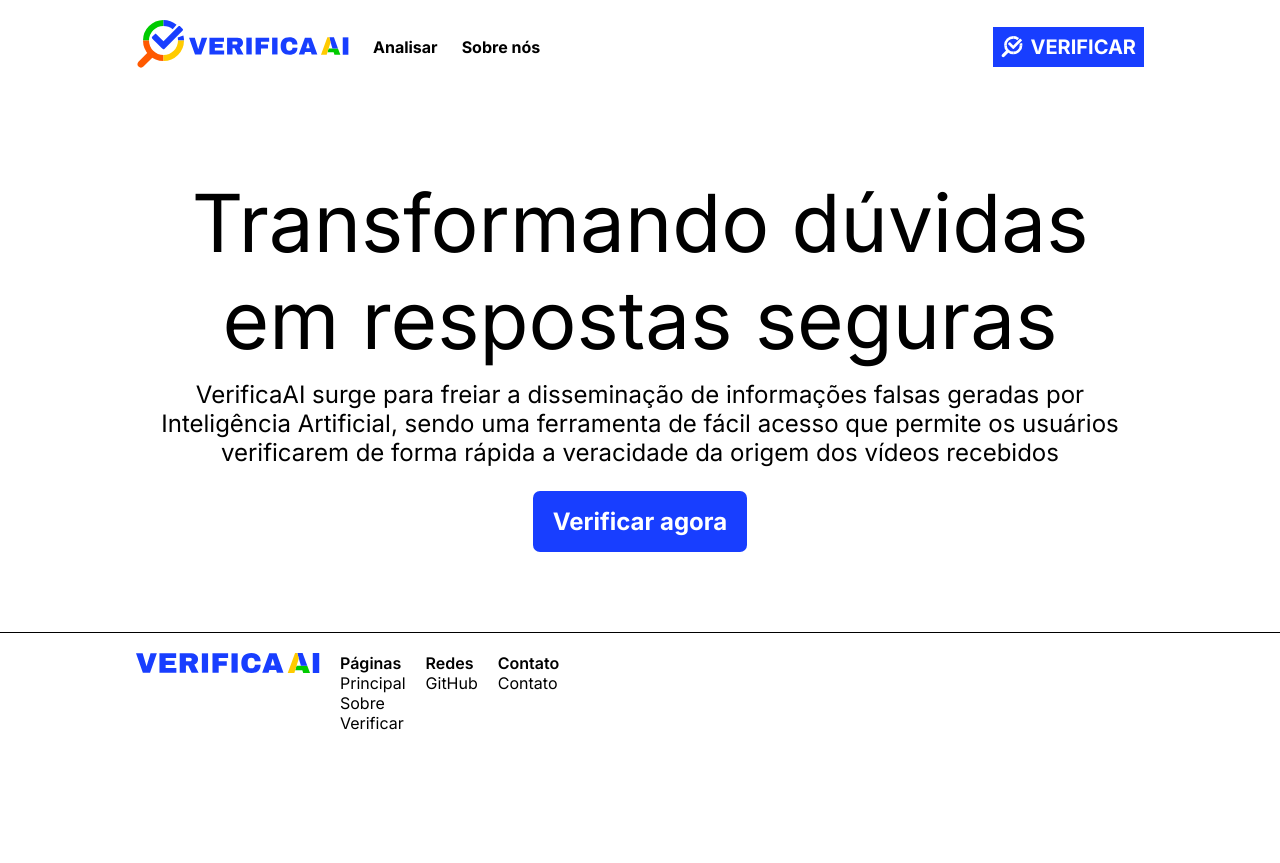
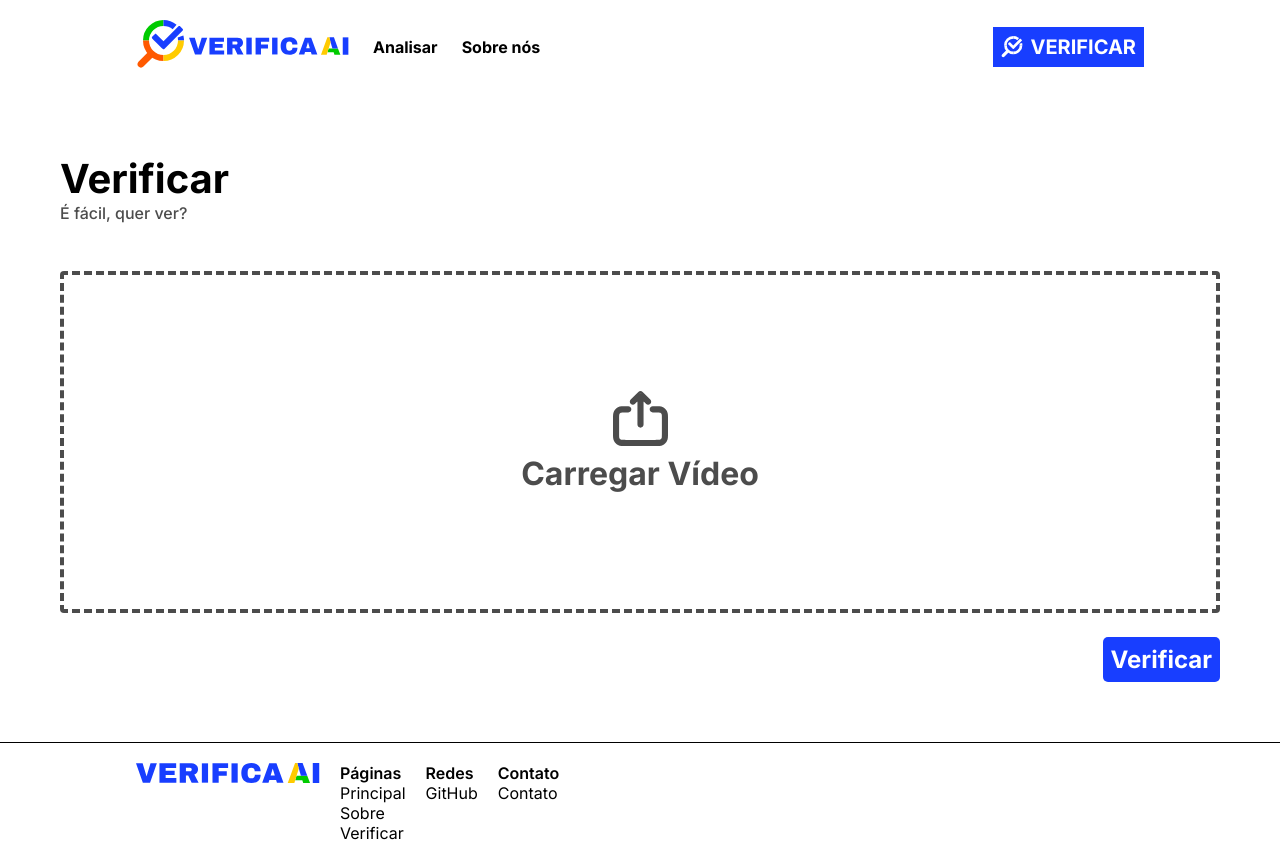
Before and after one commit to verificaai/web, a React (Vite) app in the folder verificaai_web/: page / in a window 1280 px wide. Before the commit the page ends 800 px from the top, so only its background shows below. Built offline with nearby package versions, Linux system fonts and the light colour scheme.

Commit message:
página de upload de vídeos finalizada

```diff
--- a/verificaai_web/src/components/upload/index.jsx
+++ b/verificaai_web/src/components/upload/index.jsx
@@ -1,10 +1,29 @@
 import { useState } from 'react'
 import './style.css'
-import Header from '../../components/header'
-import Footer from '../../components/footer'
+import IMG_upload from '../../assets/Upload.svg'
 
 function Upload() {
+    function handleFileChange(){
+        console.log("a")
+    }
 
+    function handleUpload(){
+        console.log("b")
+    }
+
+    return (
+        <div className='upload'>
+            <div className='inputFile'>
+                <input type="file" onChange={handleFileChange}/>
+
+                <img src={IMG_upload}/>
+
+                <h1>
+                    Carregar Vídeo
+                </h1>
+            </div>
+        </div>
+    )
 }
 
-export default About
+export default Upload
--- a/verificaai_web/src/components/upload/style.css
+++ b/verificaai_web/src/components/upload/style.css
@@ -0,0 +1,28 @@
+.inputFile{
+    position: relative;
+
+    display: flex;
+    flex-direction: column;
+    justify-content: center;
+    align-items: center;
+    gap: 0.5rem;
+    align-self: stretch;
+    border-radius: 0.25rem;
+    border: 4px dashed #4C4C4C;
+    background: #FFF;
+    padding: 10% 5%;
+}
+
+input{
+    opacity: 0;
+    position: absolute;
+    inset: 0;
+}
+
+h1{
+    color: #4C4C4C;
+    font-size: 2rem;
+    font-style: normal;
+    font-weight: 700;
+    line-height: normal;
+}
--- a/verificaai_web/src/main.jsx
+++ b/verificaai_web/src/main.jsx
@@ -6,6 +6,6 @@ import Verify from './pages/Verify'
 
 createRoot(document.getElementById('root')).render(
   <StrictMode>
-    <Home />
+    <Verify />
   </StrictMode>,
 )
--- a/verificaai_web/src/pages/Verify/index.jsx
+++ b/verificaai_web/src/pages/Verify/index.jsx
@@ -2,29 +2,35 @@ import { useState } from 'react'
 import './style.css'
 import Header from '../../components/header'
 import Footer from '../../components/footer'
-import Upload from '../../assets/Upload.svg'
+import Upload from '../../components/upload'
 
 function Verify() {
-  function handleFileChange(){
-    console.log("a")
-  }
+  return (
+     <div className='page'>
+      <Header />
 
-  function handleUpload(){
-    console.log("b")
-  }
+          <div className='upload-container'>
+            <div className='texto'>
+              <h1>
+                Verificar
+              </h1>
 
-  return (
-    <div className='upload'>
-        <div className='inputFile'>
-          <input type="file" onChange={handleFileChange}/>
+              <h2>
+                É fácil, quer ver?
+              </h2>
+            </div>
 
-          <img src={Upload}/>
+            <div className='upload'>
+              <Upload />
 
-          <h1>
-            Carregar Vídeo
-          </h1>
-        </div>
-    </div>
+              <button>
+                Verificar
+              </button>
+            </div>
+          </div>
+
+      <Footer />
+     </div>
   )
 }
 
--- a/verificaai_web/src/pages/Verify/style.css
+++ b/verificaai_web/src/pages/Verify/style.css
@@ -1,20 +1,43 @@
-.inputFile{
-    position: relative;
-
+.upload-container{
+    margin: 3.75rem;
     display: flex;
-    padding: 103px 540px;
     flex-direction: column;
     justify-content: center;
-    align-items: center;
-    gap: 10px;
-    align-self: stretch;
-    border-radius: 4px;
-    border: 1px dashed #4C4C4C;
-    background: #FFF;
+    align-items: flex-start;
+    gap: 3rem;
 }
 
-input{
-    opacity: 0;
-    position: absolute;
-    inset: 0;
+.texto{
+    display: flex;
+    justify-content: center;
+    align-items: flex-start;
+    gap: 0;
+
+    & h1{
+        color: #000;
+        font-size: 2.5rem;
+        font-weight: 700;
+    }
+
+    & h2{
+        color: #4C4C4C;
+        font-size: 1rem;
+        font-weight: 500;
+    }
 }
+
+.upload{
+    width: 100%;
+    display: flex;
+    flex-direction: column;
+    justify-content: center;
+    align-items: flex-end;
+    gap: 1.5rem;
+
+    & button{
+        color: #fff;
+        font-size: 1.5rem;
+        font-weight: 700;
+        border-radius: 5px;
+    }
+}
```
